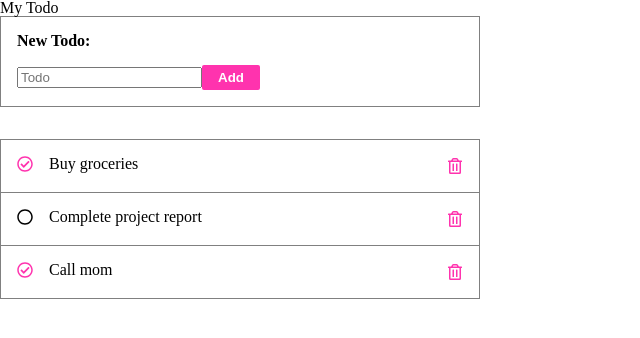
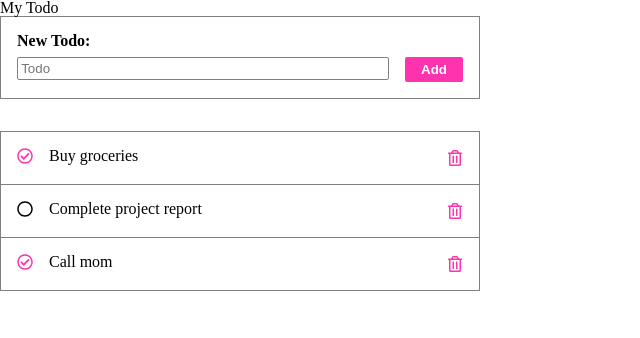
Before and after one commit to AndrKirienko/FS_JS_Home_Works, a React (Vite) app: page / in a window 1280 px wide. Shown: the top 338 px of the page, without its empty margins (0-640 px from the left). Built offline with nearby package versions, Linux system fonts and the light colour scheme.

Commit message:
Add style for form

```diff
--- a/src/components/TodoForm/TodoForm.module.sass
+++ b/src/components/TodoForm/TodoForm.module.sass
@@ -6,9 +6,14 @@
 	margin-bottom: 2rem
 	padding: 1rem
 
+.form
+	width: 100%
+	display: flex
+	gap: 1rem
+
 .titleForm
 	font-weight: 600
-	margin-bottom: 1rem
+	margin-bottom: 0.5rem
 
 .btnAdd
 	background-color: constants.$primaryColor
@@ -20,3 +25,16 @@
 
 	@extend %btnHover
 	@extend %btnActive
+
+.labelForm
+	flex: 1
+
+.inputForm
+	padding: 0.2rem
+	border-radius: 2px
+	outline: none
+	border: 1px solid gray
+	width: 100%
+
+	&:focus, &:hover
+		border: 1px solid constants.$primaryColor
--- a/src/components/TodoForm/TodoFormik/index.jsx
+++ b/src/components/TodoForm/TodoFormik/index.jsx
@@ -19,9 +19,9 @@ function TodoFormik({ styles, create }) {
       onSubmit={submitHandler}
       validationSchema={TODO_VALIDATION_SCHEMA}
     >
-      <Form>
-        <label>
-          <Field type="text" name="title" placeholder="Todo" />
+      <Form className={styles.form}>
+        <label className={styles.labelForm}>
+          <Field className={styles.inputForm} type="text" name="title" placeholder="Todo" />
           <ErrorMessage name="title" component="div" />
         </label>
         <button className={styles.btnAdd} type="submit">
```
